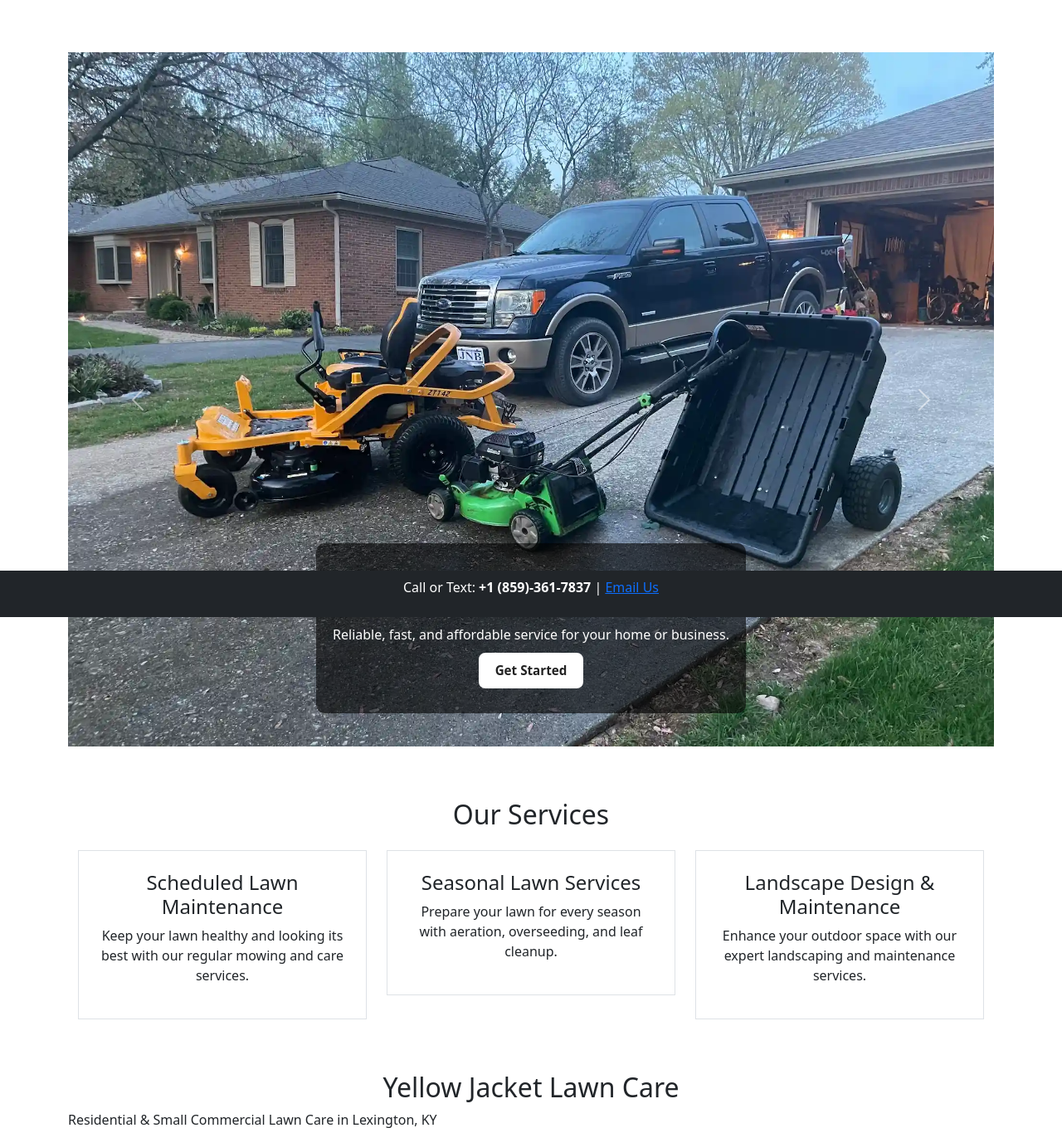
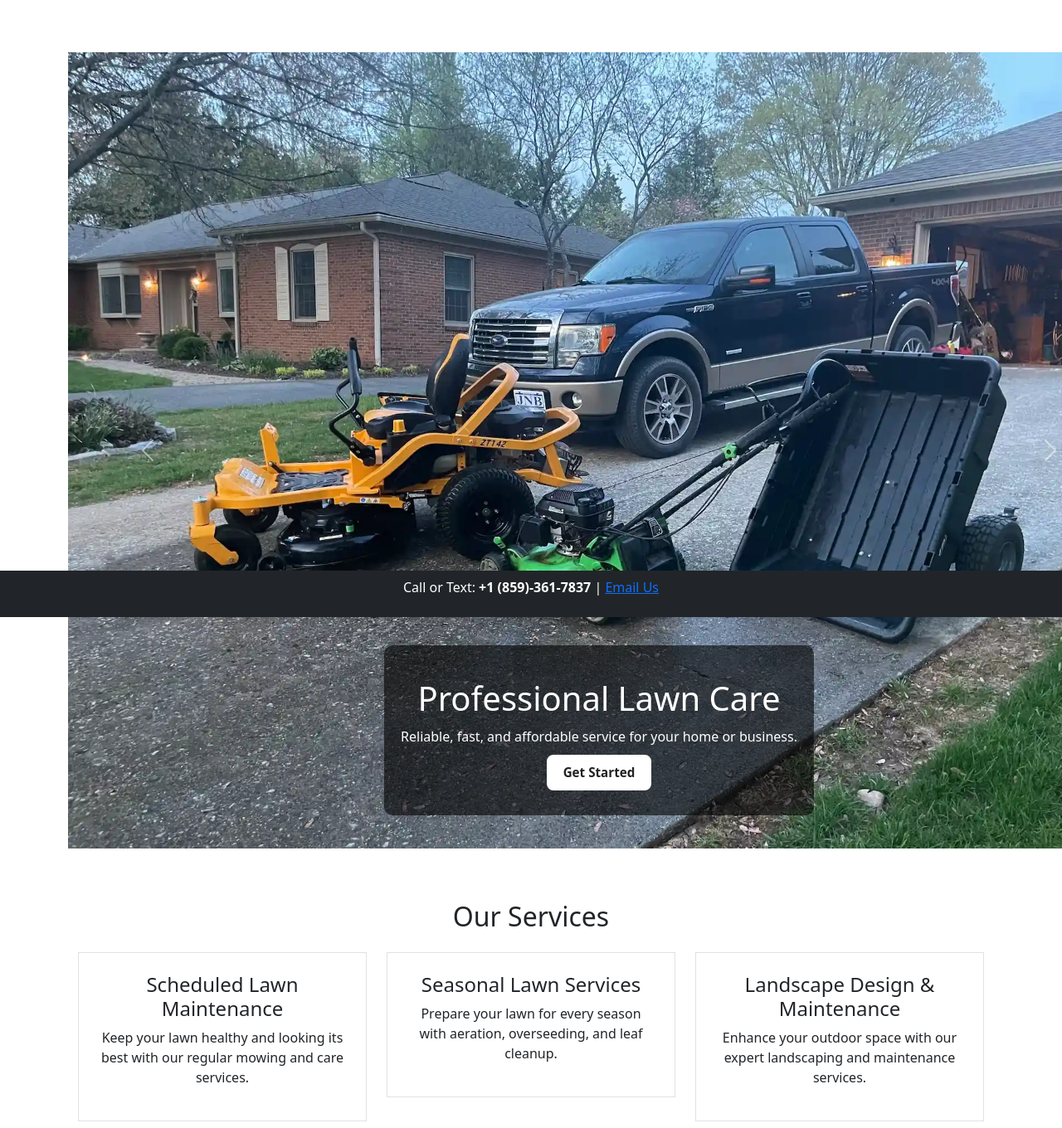
Before and after one commit to Ben-Meredith/lawn, a Flask app: page / in a window 1280 px wide. Shown: the part 56-1416 px from the top of the page at 83% size. Run offline with Flask 3, Linux system fonts and the light colour scheme.

Commit message:
Update index.html

```diff
--- a/templates/index.html
+++ b/templates/index.html
@@ -7,6 +7,22 @@ html, body {
     margin: 0;
     padding: 0;
     overflow-x: hidden;
+}
+
+/* Make all carousel images go edge-to-edge */
+.carousel,
+.carousel-inner,
+.carousel-item,
+.carousel-item img {
+    width: 100vw;       /* full viewport width */
+    max-width: 100vw;
+    margin: 0;
+    padding: 0;
+}
+
+.carousel-caption {
+    left: 0;
+    right: 0;
 }
 </style>
 <link rel="preload" as="image" href="static/images/IMG_6355 (1).webp">
```
